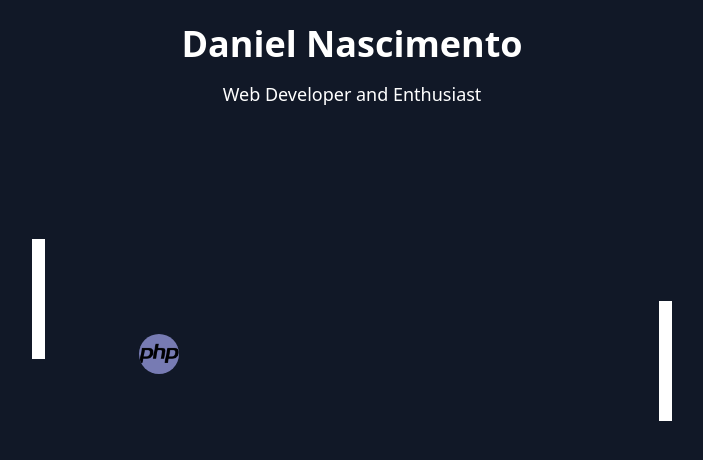
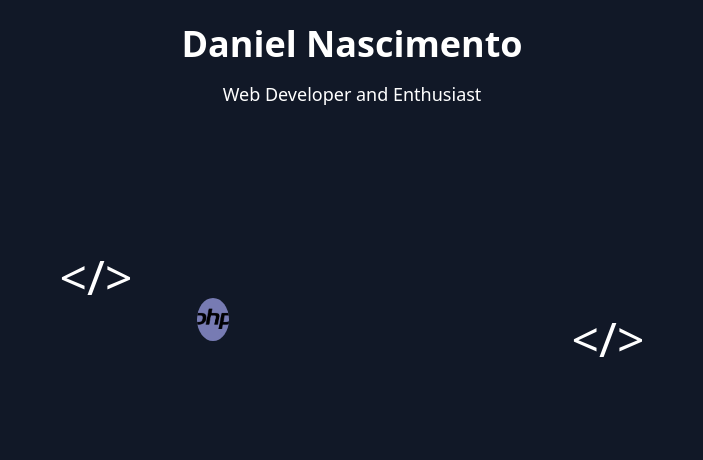
Before and after one commit to dhnascimento/portfolio, a React (Vite) app: page / in a window 1280 px wide. Shown: the top 460 px of the page, without its empty margins (288-991 px from the left). Built offline with nearby package versions, Linux system fonts and the light colour scheme.

Commit message:
replaced sticks for code block symbols

```diff
--- a/src/components/About/About.jsx
+++ b/src/components/About/About.jsx
@@ -14,8 +14,8 @@ export default function About() {
           </p>
         </div>
         <div className="pong-container relative w-2/4 h-2/4 mx-auto">
-          <div className="stick left bg-white absolute left-0 top-10"></div>
-          <div className="stick right bg-white absolute right-0 top-50"></div>
+          <div className="stick left flex items-center  justify-center bg-transparent border-4 border-transparent absolute left-0 top-10"></div>
+          <div className="stick right flex items-center  justify-center bg-transparent border-4 border-transparent absolute right-0 top-50"></div>
           <div className="ball bg-white absolute left-0 top-20">
             <Logos logosList={logos}/>
           </div>
--- a/src/index.css
+++ b/src/index.css
@@ -3,13 +3,23 @@
 @tailwind utilities;
 
 :root {
-  --stick-width: 2%;
-  --ball-radius: 40px;
+  --stick-width: 20%;
+  --ball-radius: 5%;
+  --stick-height: calc(var(--stick-width) * 0.95);
+  --stick-top: 15%;
+  --ball-delta: var(--ball-radius);
 }
 
 .stick {
   width: var(--stick-width);
-  height: calc(var(--stick-width) * 15);
+  height: var(--stick-height);
+}
+
+.stick::before {
+  content: "</>";
+  color: #fff;
+  display: inline;
+  font-size: 3rem;
 }
 
 .stick.left {
@@ -22,7 +32,7 @@
 
 .ball {
   width: var(--ball-radius);
-  height:var(--ball-radius);
+  height:calc(var(--ball-radius) * 2.13);
   border-radius: 50%;
   animation: ballTrajectory 5s infinite ease-in-out;
   overflow: hidden;
@@ -31,7 +41,7 @@
 
 @keyframes leftStick {
   0% {
-    top: 15%
+    top: var(--stick-top);
   }
 
   50% {
@@ -39,7 +49,7 @@
   }
 
   100% {
-    top: 15%
+    top: var(--stick-top);
   }
 }
 
@@ -49,7 +59,7 @@
   }
 
   50% {
-    top: 15%
+    top: var(--stick-top);
   }
 
   100% {
@@ -59,8 +69,9 @@
 
 @keyframes ballTrajectory {
   0% {
-      top: 30%;
-      left: 2%;
+      top: var(--stick-top);
+      /* left: 2%; */
+      left: calc(var(--stick-width) - var(--ball-delta));
   }
 
   25% {
@@ -69,8 +80,8 @@
   }
 
   50% {
-      top: 30%;
-      left: calc(100% - var(--ball-radius) - var(--stick-width));
+      top: var(--stick-top);;
+      left: calc(100% - var(--ball-radius) - var(--stick-width) + var(--ball-delta));
   }
 
   75% {
@@ -79,8 +90,9 @@
   }
 
   100% {
-      top: 30%;
-      left: 2%;
+      top: var(--stick-top);;
+      /* left: 2%; */
+      left: calc(var(--stick-width) - var(--ball-delta));
   }
 
 }
```
